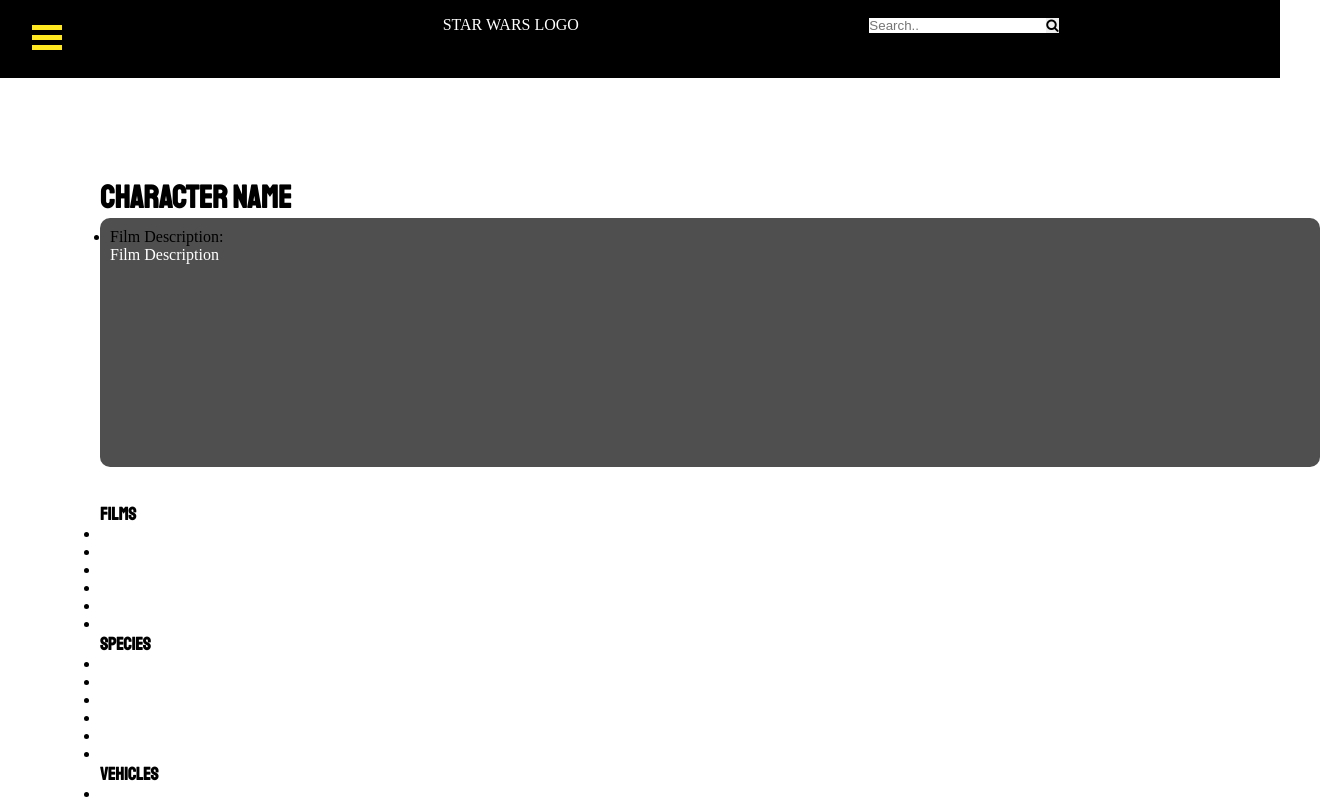
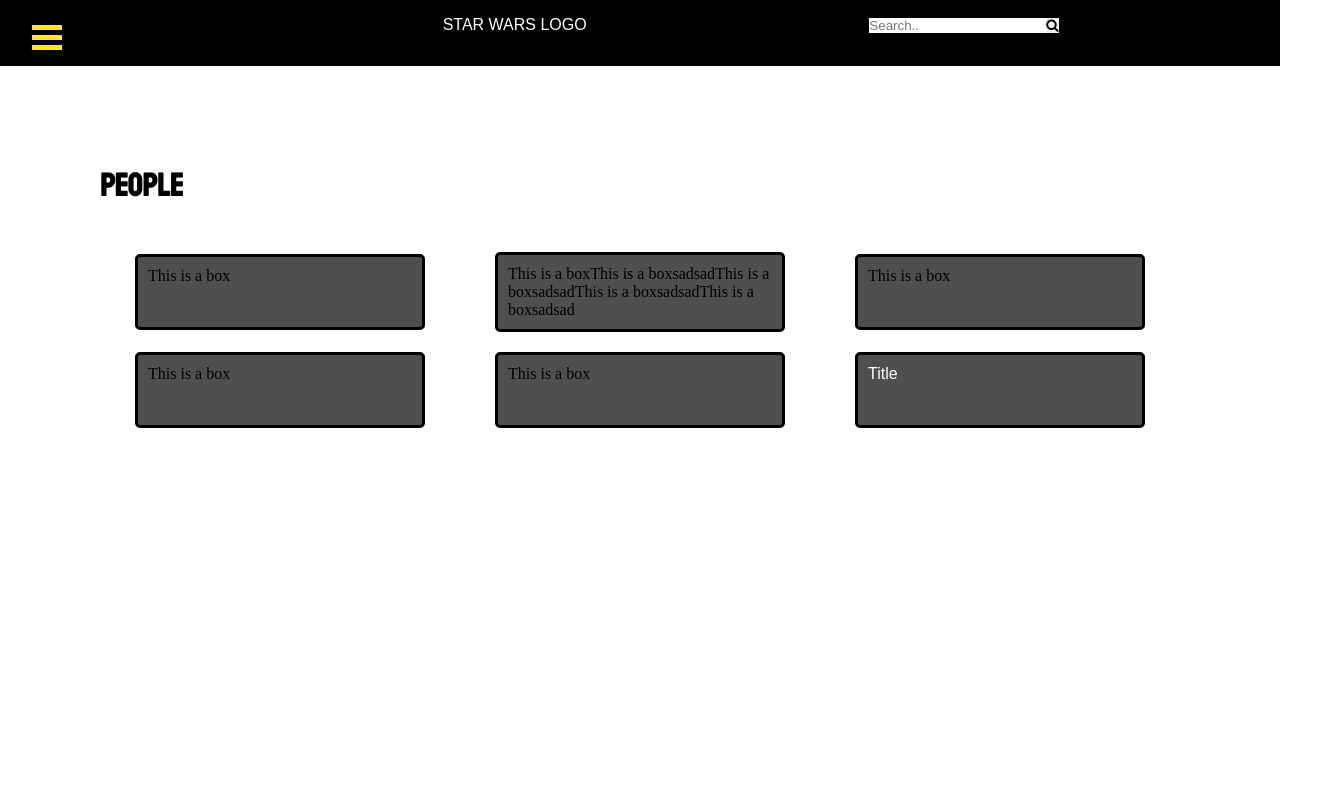
Before and after one commit to brendacardenas/angular-stackblitz-starwars, an Angular app: page / in a window 1280 px wide. Shown: the top 800 px of the page, 1320 px wide, since content can reach past the window. Built offline with nearby package versions, Linux system fonts and the light colour scheme.

Commit message:
8 files modified, 3 added

```diff
--- a/src/app/app.component.html
+++ b/src/app/app.component.html
@@ -4,15 +4,12 @@
 <div class="container">
 <!--<hello name="{{ name }}"></hello>-->
 
-<!--<app-home></app-home>-->
+<!--<app-home></app-home>
 
 <!--<app-film-details></app-film-details>-->
 
 
-<app-character-details></app-character-details>
+<!--<app-character-details></app-character-details>-->
 
-
-<app-character-details></app-character-details>
-
-
+<app-people></app-people>
 </div>
--- a/src/app/app.module.ts
+++ b/src/app/app.module.ts
@@ -9,11 +9,12 @@
 import { CardsComponent } from './cards/cards.component';
 import { FilmDetailsComponent } from './film-details/film-details.component';
 import { CharacterDetailsComponent } from './character-details/character-details.component';
+import { PeopleComponent } from './people/people.component';
 
 
 @NgModule({
   imports:      [ BrowserModule, FormsModule ],
-  declarations: [ AppComponent, HelloComponent, NavMenuComponent, HomeComponent, CardsComponent, FilmDetailsComponent, CharacterDetailsComponent ],
+  declarations: [ AppComponent, HelloComponent, NavMenuComponent, HomeComponent, CardsComponent, FilmDetailsComponent, CharacterDetailsComponent, PeopleComponent ],
   bootstrap:    [ AppComponent ]
 })
 export class AppModule { }
--- a/src/app/cards/cards.component.html
+++ b/src/app/cards/cards.component.html
@@ -1,10 +1,10 @@
-  <ul>
-    <li><hello name="{{ name }}"></hello></li>
-    <li><hello name="{{ name }}"></hello></li>
-    <li><hello name="{{ name }}"></hello></li>
-    <li><hello name="{{ name }}"></hello></li>
-    <li><hello name="{{ name }}"></hello></li>
-    <li><p>thhis is just some text im writing</p><p>thhis is just some text im writing</p><p>thhis is just some text im writing</p><p>thhis is just some text im writing</p></li>
 
 
-  </ul>
+  <div class="flexbox-container">
+        <div class="flexbox-item flexbox-item-1"> This is a box</div>
+        <div class="flexbox-item flexbox-item-2">This is a boxThis is a boxsadsadThis is a boxsadsadThis is a boxsadsadThis is a boxsadsad</div>
+        <div class="flexbox-item flexbox-item-3">This is a box</div>
+        <div class="flexbox-item flexbox-item-4"> This is a box</div>
+        <div class="flexbox-item flexbox-item-5">This is a box</div>
+        <div class="flexbox-item flexbox-item-6"><p>Title</p></div>
+      </div>
--- a/src/app/cards/cards.component.scss
+++ b/src/app/cards/cards.component.scss
@@ -1,41 +1,41 @@
-ul {
-    list-style-type: none;
-    margin: 0;
-    padding: 0;
+
+/* Flexbox Styles for CardBar */
+.flexbox-container {
     display: flex;
+
     flex-wrap: wrap;
-    justify-content: space-between;
+    justify-content: space-around;
+    align-items:center;
+}
 
+.flexbox-item {
+    width: 264px;
+    margin: 10px;
+    background: rgba(0, 0, 0, 0.69);
+    border: 3px solid #000000;
+    border-radius: 5px;
+    padding: 10px;
+}
 
-    li {
-        padding: 1em;
-        margin-right: 50px;
-        width: 20%;
-        height: 50px;
-        margin-bottom: 1em;
-        display: flex;
-        flex-direction: column;
-        flex-grow: 2;
-        background: rgba(0, 0, 0, 0.69);
-        border: 3px solid #000000;
-        border-radius: 5px;
+.flexbox-item-1 {
+    min-height: 50px;
+}
 
+.flexbox-item-2 {
+    min-height: 50px;
+}
 
+.flexbox-item-3 {
+    min-height: 50px;
+}
+.flexbox-item-4 {
+    min-height: 50px;
+}
 
-        p {
-            margin: 0;
-            color: white;
+.flexbox-item-5 {
+    min-height: 50px;
+}
 
-        }
-
-        p.name {
-            font-weight: bold;
-            font-size: 1.2rem;
-        }
-        p.country {
-            text-transform: uppercase;
-            font-size: .9rem;
-            flex-grow: 1;
-        }
-    }
+.flexbox-item-6 {
+    min-height: 50px;
 }
--- a/src/app/home/home.component.html
+++ b/src/app/home/home.component.html
@@ -1,3 +1,5 @@
+
 <h1>CATALOG</h1>
-
+<br>
+<br>
 <app-cards></app-cards>
--- a/src/app/nav-menu/nav-menu.component.scss
+++ b/src/app/nav-menu/nav-menu.component.scss
@@ -11,7 +11,6 @@
         padding: 1em;
         margin-right: 10px;
         width: 20%;
-        height: 30px;
         margin-bottom: 1em;
         display: flex;
         flex-direction: column;
--- /dev/null
+++ b/src/app/people/people.component.html
@@ -0,0 +1,5 @@
+
+<h1>People</h1>
+<br>
+<br>
+<app-cards></app-cards>
--- /dev/null
+++ b/src/app/people/people.component.ts
@@ -0,0 +1,15 @@
+import { Component, OnInit } from '@angular/core';
+
+@Component({
+  selector: 'app-people',
+  templateUrl: './people.component.html',
+  styleUrls: ['./people.component.css']
+})
+export class PeopleComponent implements OnInit {
+
+  constructor() { }
+
+  ngOnInit() {
+  }
+
+}
--- a/src/styles.scss
+++ b/src/styles.scss
@@ -3,17 +3,29 @@
 
 h1{
   color: black;
-font-family: 'Staatliches', cursive;
+  font-family: 'Staatliches', cursive;
 }
 
 .container{
   margin: 100px 100px 0px 100px;
-
 }
 
 
 h2{
   color: black;
-font-family: 'Staatliches', cursive;
-font-size: 18px;
+  font-family: 'Staatliches', cursive;
+  font-size: 18px;
 }
+
+p {
+  color: white;
+  font-family: Arial;
+}
+
+title{
+  font-family: Arial;
+  font-style: normal;
+  font-weight: bold;
+  font-size: 13px;
+  line-height: 15px;
+}
```
Also changed, not shown: src/app/nav-menu/nav-menu.component.html (indentation only), src/app/people/people.component.css (added).
